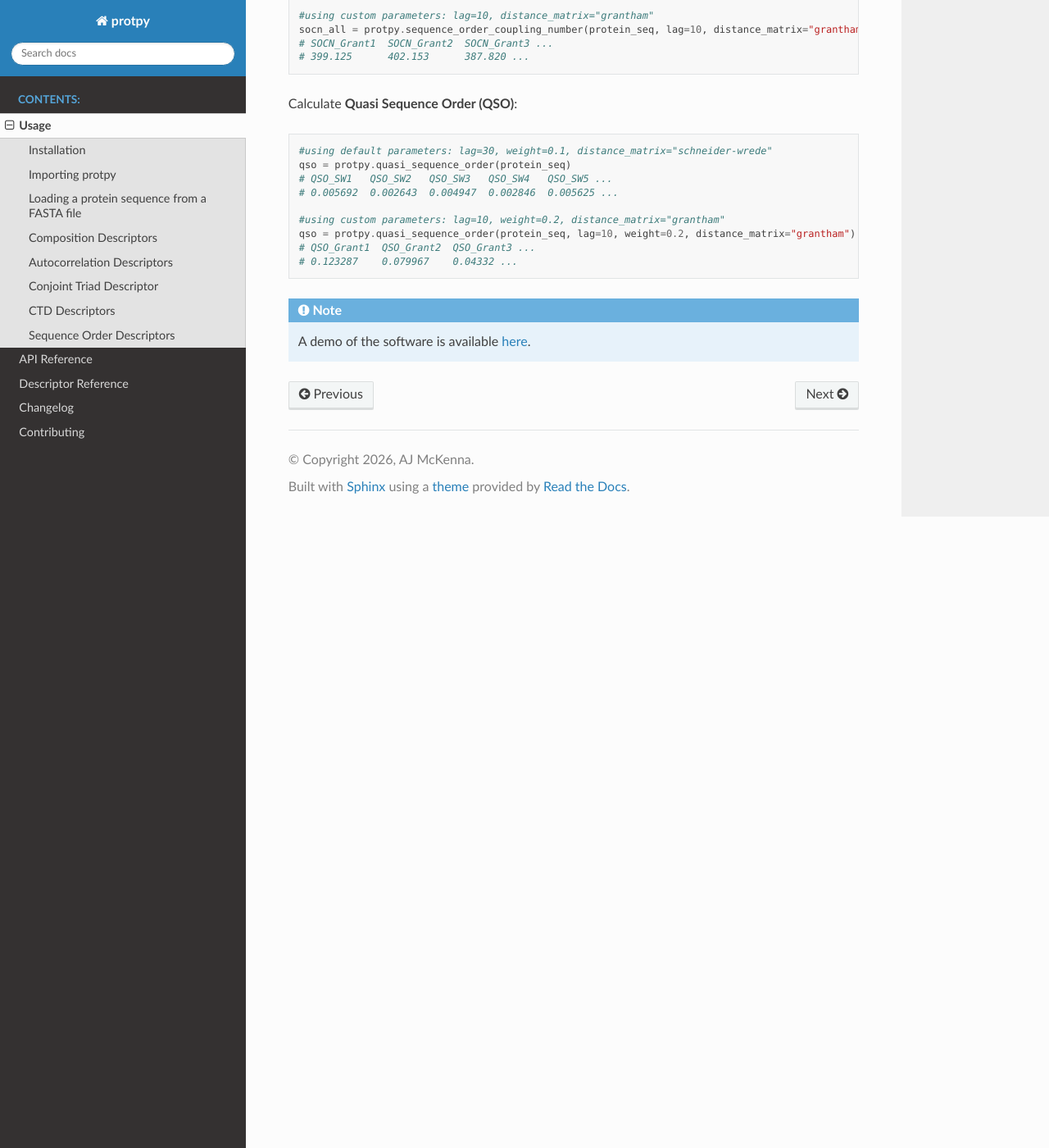
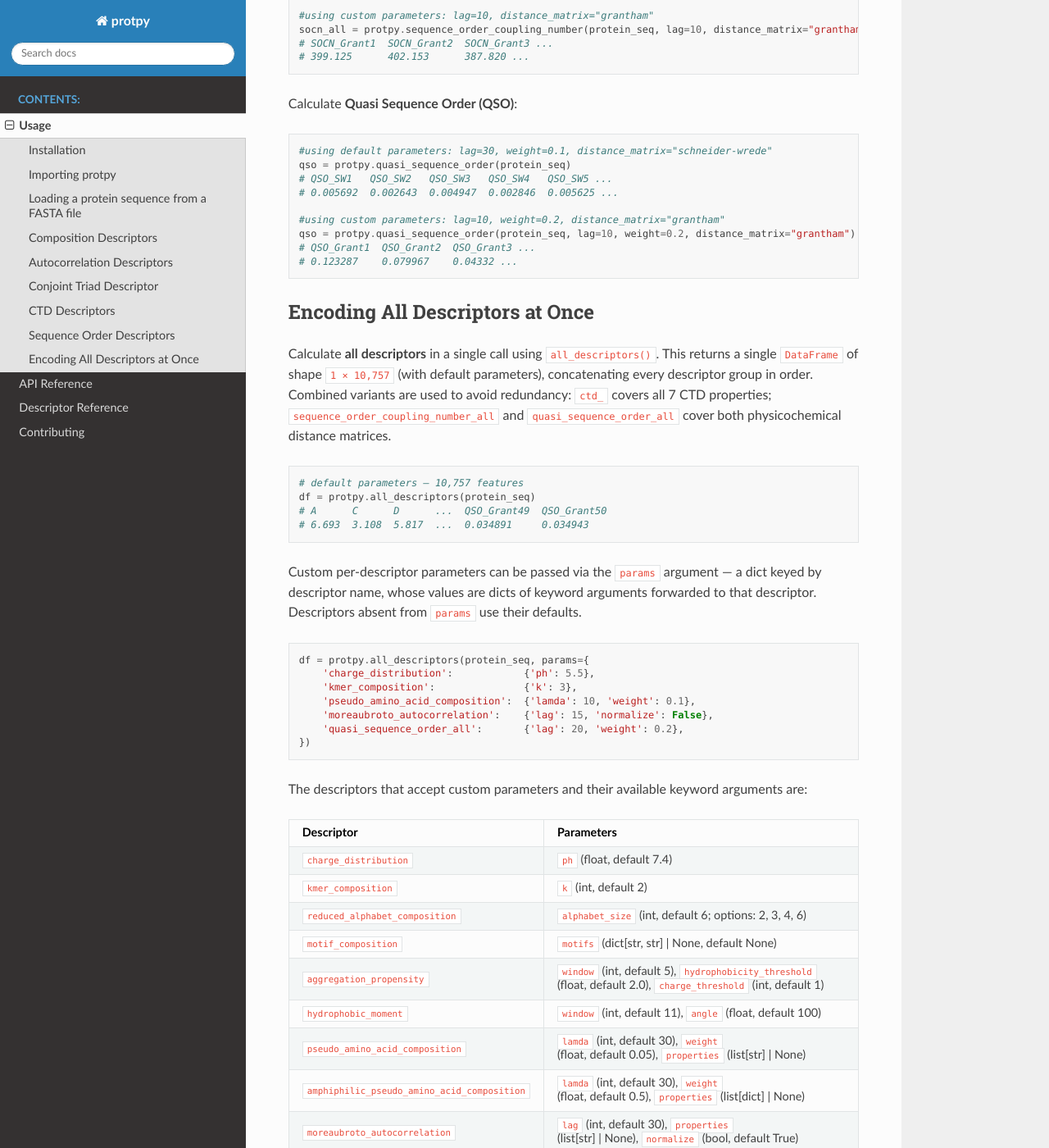
Before and after one commit to amckenna41/protPy, a Sphinx documentation site: the page built from docs/usage.rst, in a window 1280 px wide and 1400 px high, scrolled down 5930 px. Shown: the whole window at 82% size. Built offline with Sphinx 7.4.7 and the Read the Docs theme 3.1.0, drawn with Linux system fonts in a browser that asks for light colours; some of the changed text lies outside the part shown.

```diff
--- a/docs/conf.py
+++ b/docs/conf.py
@@ -13,7 +13,7 @@ sys.path.insert(0, os.path.abspath('..'))
 project = 'protpy'
 copyright = '2026, AJ McKenna'
 author = 'AJ McKenna'
-release = '1.3.0'
+release = '1.4.0'
 
 # -- General configuration ---------------------------------------------------
 # https://www.sphinx-doc.org/en/master/usage/configuration.html#general-configuration
--- a/docs/index.rst
+++ b/docs/index.rst
@@ -71,7 +71,7 @@ Sequence Order Descriptors (5)
 .. note::
 
    A demo of the software is available `on Colab <https://colab.research.google.com/drive/12E3ayovpZOf6Gv-8ILwkN1zReKslEksB?usp=sharing>`_
-   and a Medium article covering the background of ``protpy`` is available `on Medium <https://medium.com/@ajmckenna69/protpy-05f02f821baa>`_.
+   and a Medium article covering the background of ``protpy`` is available on `Medium <https://medium.com/@ajmckenna69/protpy-05f02f821baa>`_.
 
 License
 =======
@@ -84,5 +84,4 @@ License
    usage
    api
    descriptors
-   changelog
    contributing
--- a/docs/usage.rst
+++ b/docs/usage.rst
@@ -338,5 +338,75 @@ Calculate **Quasi Sequence Order (QSO)**:
    # QSO_Grant1  QSO_Grant2  QSO_Grant3 ...
    # 0.123287    0.079967    0.04332 ...
 
+Encoding All Descriptors at Once
+---------------------------------
+
+Calculate **all descriptors** in a single call using ``all_descriptors()``. This returns a
+single ``DataFrame`` of shape ``1 × 10,757`` (with default parameters), concatenating every
+descriptor group in order. Combined variants are used to avoid redundancy: ``ctd_`` covers
+all 7 CTD properties; ``sequence_order_coupling_number_all`` and ``quasi_sequence_order_all``
+cover both physicochemical distance matrices.
+
+.. code-block:: python
+
+   # default parameters — 10,757 features
+   df = protpy.all_descriptors(protein_seq)
+   # A      C      D      ...  QSO_Grant49  QSO_Grant50
+   # 6.693  3.108  5.817  ...  0.034891     0.034943
+
+Custom per-descriptor parameters can be passed via the ``params`` argument — a dict keyed by
+descriptor name, whose values are dicts of keyword arguments forwarded to that descriptor.
+Descriptors absent from ``params`` use their defaults.
+
+.. code-block:: python
+
+   df = protpy.all_descriptors(protein_seq, params={
+       'charge_distribution':            {'ph': 5.5},
+       'kmer_composition':               {'k': 3},
+       'pseudo_amino_acid_composition':  {'lamda': 10, 'weight': 0.1},
+       'moreaubroto_autocorrelation':    {'lag': 15, 'normalize': False},
+       'quasi_sequence_order_all':       {'lag': 20, 'weight': 0.2},
+   })
+
+The descriptors that accept custom parameters and their available keyword arguments are:
+
+.. list-table::
+   :header-rows: 1
+   :widths: 40 60
+
+   * - Descriptor
+     - Parameters
+   * - ``charge_distribution``
+     - ``ph`` (float, default 7.4)
+   * - ``kmer_composition``
+     - ``k`` (int, default 2)
+   * - ``reduced_alphabet_composition``
+     - ``alphabet_size`` (int, default 6; options: 2, 3, 4, 6)
+   * - ``motif_composition``
+     - ``motifs`` (dict[str, str] | None, default None)
+   * - ``aggregation_propensity``
+     - ``window`` (int, default 5), ``hydrophobicity_threshold`` (float, default 2.0), ``charge_threshold`` (int, default 1)
+   * - ``hydrophobic_moment``
+     - ``window`` (int, default 11), ``angle`` (float, default 100)
+   * - ``pseudo_amino_acid_composition``
+     - ``lamda`` (int, default 30), ``weight`` (float, default 0.05), ``properties`` (list[str] | None)
+   * - ``amphiphilic_pseudo_amino_acid_composition``
+     - ``lamda`` (int, default 30), ``weight`` (float, default 0.5), ``properties`` (list[dict] | None)
+   * - ``moreaubroto_autocorrelation``
+     - ``lag`` (int, default 30), ``properties`` (list[str] | None), ``normalize`` (bool, default True)
+   * - ``moran_autocorrelation``
+     - ``lag`` (int, default 30), ``properties`` (list[str] | None), ``normalize`` (bool, default True)
+   * - ``geary_autocorrelation``
+     - ``lag`` (int, default 30), ``properties`` (list[str] | None), ``normalize`` (bool, default True)
+   * - ``ctd_``
+     - ``all_ctd`` (bool, default True)
+   * - ``sequence_order_coupling_number_all``
+     - ``lag`` (int, default 30)
+   * - ``quasi_sequence_order_all``
+     - ``lag`` (int, default 30), ``weight`` (float, default 0.1)
+
+Passing an unrecognised descriptor name or a descriptor that takes no extra parameters will
+raise a ``ValueError``. Passing a non-dict value for ``params`` will raise a ``TypeError``.
+
 .. note::
    A demo of the software is available `here <https://colab.research.google.com/drive/12E3ayovpZOf6Gv-8ILwkN1zReKslEksB?usp=sharing>`_.
--- a/pyproject.toml
+++ b/pyproject.toml
@@ -4,7 +4,7 @@ build-backend = "setuptools.build_meta"
 
 [project]
 name = "protpy"
-version = "1.3.0"
+version = "1.4.0"
 description = "Python package for generating various biochemical, physicochemical and structural descriptors/features of protein sequences."
 readme = "README.md"
 license = { text = "MIT" }
```
Also changed, not shown: CHANGELOG.md (+17 -3 lines), docs/api.rst (+8 -0 lines), docs/changelog.rst (deleted, +0 -226 lines), protpy/__init__.py (+4 -3 lines), 4 other files.
